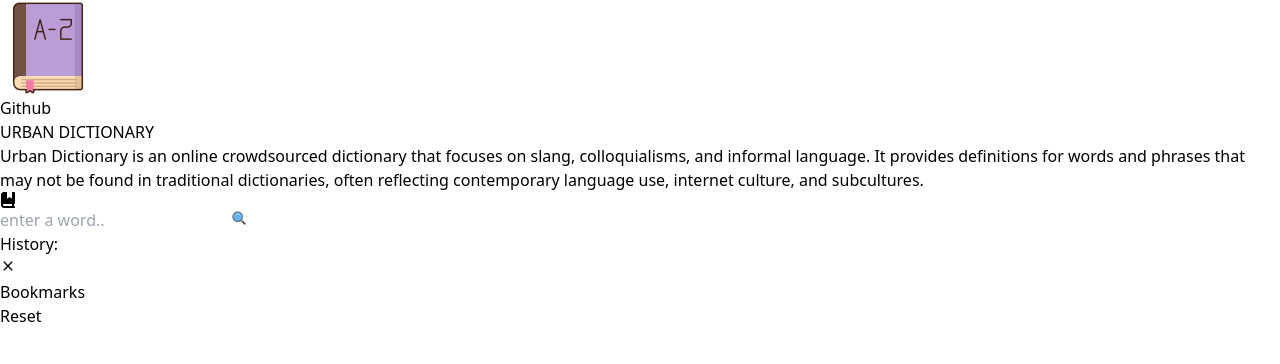
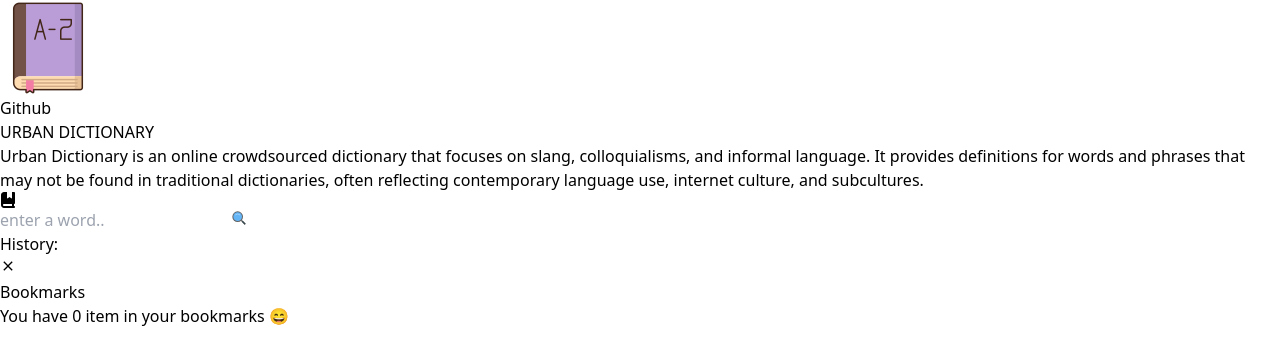
Before and after one commit to vader2k/Urban-Dictionary, a React (Vite) app: page / in a window 1280 px wide. Both pictures are taken after a click on the icon 8 px from the left and 200 px from the top of the page. Shown: the top 364 px of the page. Built offline with nearby package versions, Linux system fonts and the light colour scheme.

Commit message:
done with dictionary

```diff
--- a/src/components/Bookmark.jsx
+++ b/src/components/Bookmark.jsx
@@ -23,7 +23,10 @@
             </button>
         </div>
         <div className="z-[15]">
-            <h2 className="uppercase font-bold text-gray-500 text-[1.5rem] pb-5">Bookmarks</h2>
+            <h2 className="uppercase font-bold text-purple-400 text-[1.5rem] pb-5">Bookmarks</h2>
+            <h3 className="pb-3 text-[0.85rem] capitalize text-gray-500">
+                You have {bookmark.length} item in your bookmarks 😄
+            </h3>
             <ul className="w-full">
             {bookmark.map((word) => (
                 <li key={word}>
@@ -37,10 +40,10 @@
         </div>
         <div className="flex justify-end my-5">
             <button
-                className="text-red-300 text-[0.9rem] uppercase"
+                className="text-red-500 text-[0.9rem] uppercase"
                 onClick={() => handleResetBookmark()}
             >
-                Reset
+                {bookmark.length === 0 ? "" : 'Reset'}
             </button>
         </div>
     </div>
--- a/src/components/Result.jsx
+++ b/src/components/Result.jsx
@@ -129,7 +129,7 @@
         { word && <div className='flex items-center gap-3'>
           <div>
             <MdOutlineBookmarkAdd
-              className='text-[1.5rem] mt-[30px] text-gray-500'
+              className='text-[1.5rem] mt-[30px] text-gray-500 hover:text-purple-500'
               onClick={()=> handleAddWord(word)}
             />
           </div>
```
